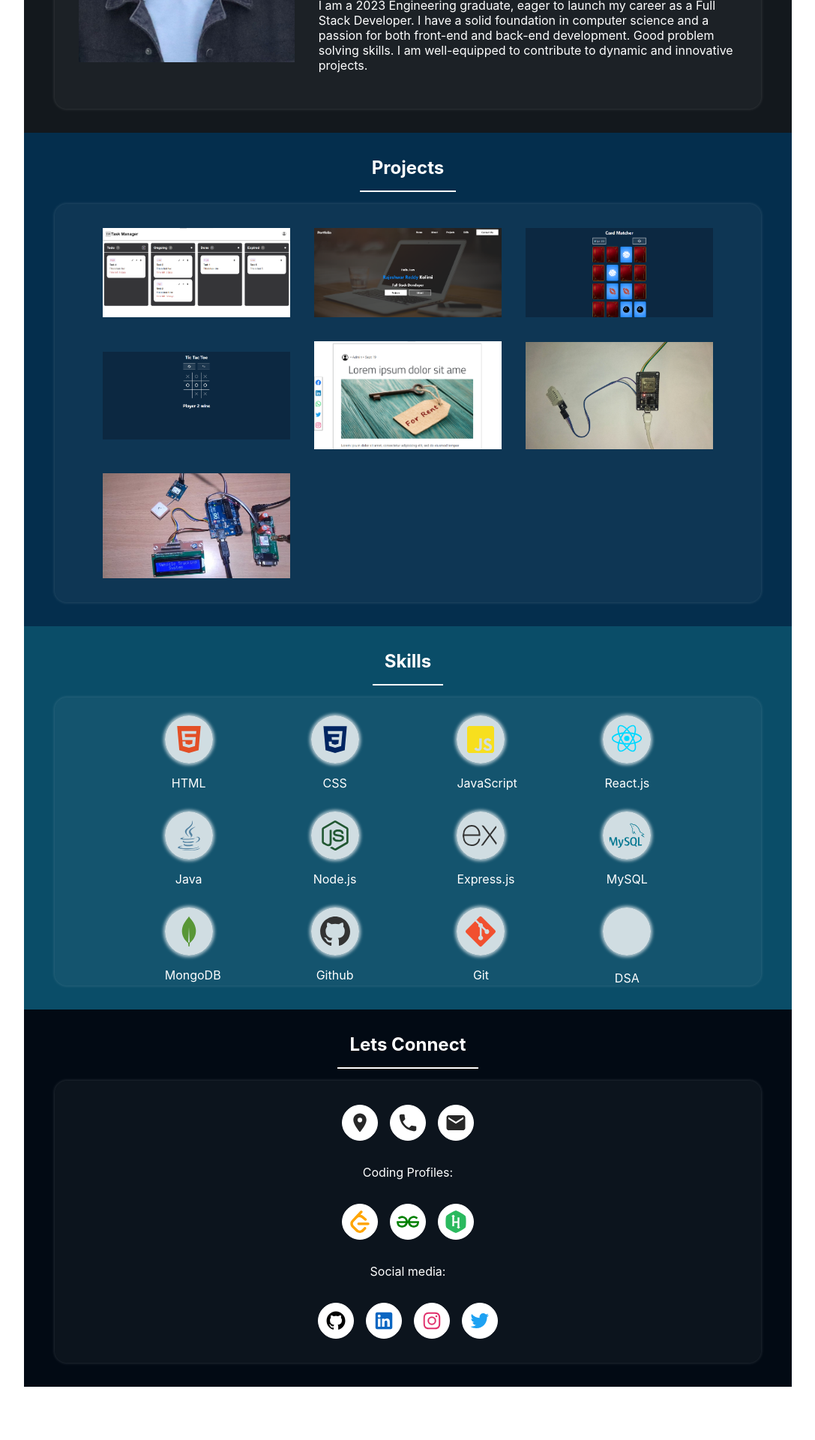
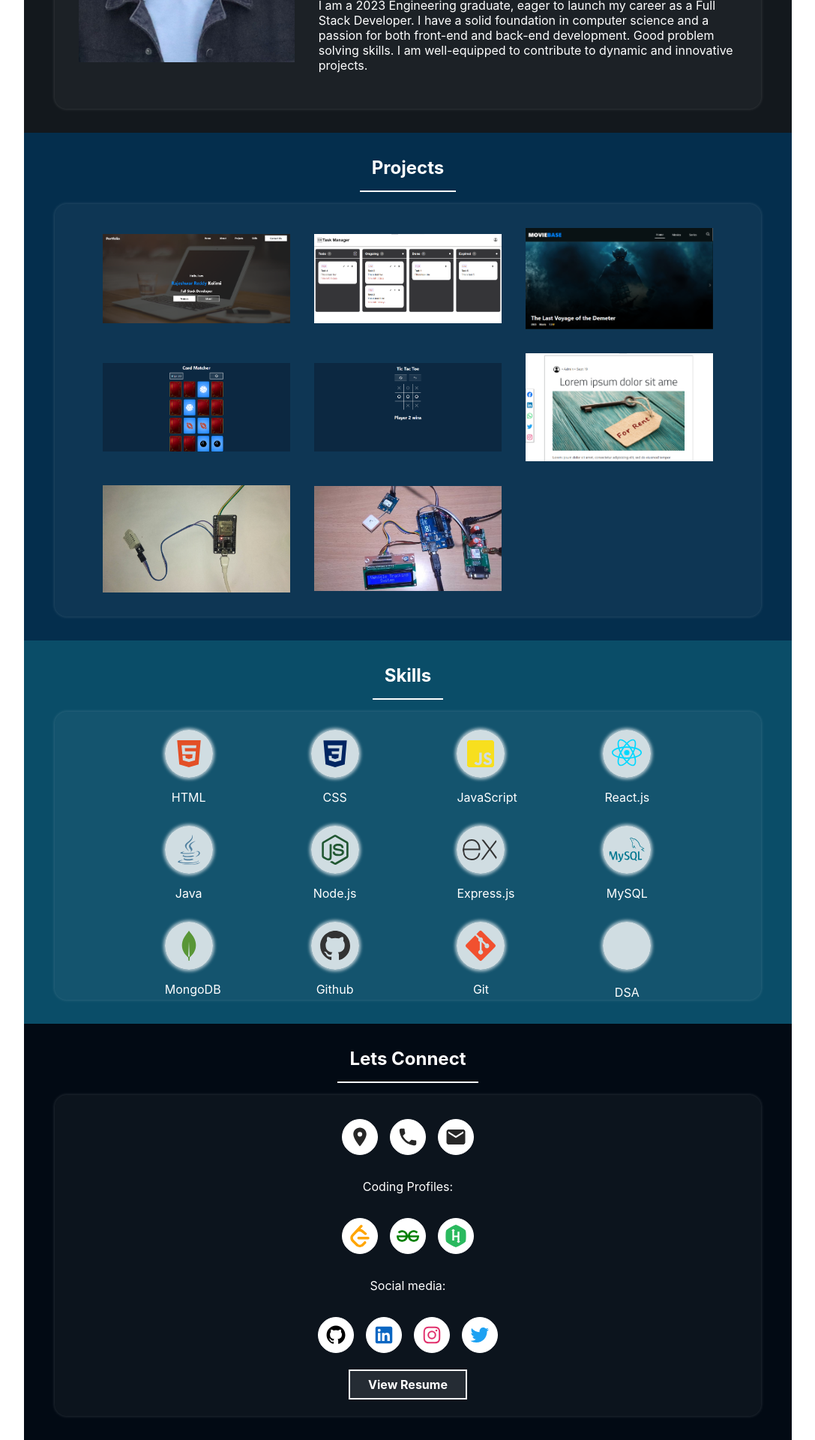
Before and after one commit to RajeshwarReddyKolimi/Portfolio, a React (Create React App) app: page / in a window 1280 px wide. Shown: the part 1258-3178 px from the top of the page at 75% size, without its empty margins (96-1183 px from the left). Before the commit the page ends 3107 px from the top, so only its background shows below. Built offline with nearby package versions, Linux system fonts and the light colour scheme; some icons are missing.

Commit message:
Projects Upgrade

```diff
--- a/src/Components/Footer.js
+++ b/src/Components/Footer.js
@@ -133,6 +133,15 @@ export default function Footer() {
                         />
                     </a>
                 </div>
+                <div>
+                    <a
+                        href="https://drive.google.com/file/d/1BNBN43Djikx0XDZfQ6YIQ4lLkHkPqfQB/view?usp=sharing"
+                        className="buttons"
+                        target="_blank"
+                    >
+                        View Resume
+                    </a>
+                </div>
             </div>
         </footer>
     );
--- a/src/Components/Projects.js
+++ b/src/Components/Projects.js
@@ -53,6 +53,15 @@ export default function Projects() {
         "Arduino IDE",
     ];
     const skills6 = ["Arduino", "Arduino IDE", "GPS", "GSM"];
+    const skills8 = [
+        "HTML",
+        "CSS",
+        "React.js",
+        "JavaScript",
+        "REST APIs",
+        "Git",
+        "GitHub",
+    ];
     return (
         <section
             ref={targetRef}
@@ -63,6 +72,15 @@ export default function Projects() {
             <div className="projects">
                 <ProjectCard
                     showItems={showItems}
+                    imgSrc="/Portfolio.png"
+                    title="Portfolio"
+                    skills={skills2}
+                    git="https://github.com/RajeshwarReddyKolimi/Portfolio"
+                    web="https://portfolio-rajeshwar.netlify.app/"
+                    description="Portfolio is a React based website which features my personal and professional information. It provides basic details of me, skills, projects, contact details in a attractive manner."
+                />
+                <ProjectCard
+                    showItems={showItems}
                     imgSrc="/TaskManager.png"
                     title="Task Manager"
                     skills={skills1}
@@ -70,14 +88,15 @@ export default function Projects() {
                     web="https://task-manager-by-rajeshwar.netlify.app/"
                     description="Task Manager is a web application which allows users to Login/Signup, add, delete, update tasks, set deadlines, set priorities. The website is built using MERN stack and is responsive."
                 />
+
                 <ProjectCard
                     showItems={showItems}
-                    imgSrc="/Portfolio.png"
-                    title="Portfolio"
-                    skills={skills2}
-                    git="https://github.com/RajeshwarReddyKolimi/Portfolio"
-                    web="https://portfolio-rajeshwar.netlify.app/"
-                    description="Portfolio is a React based website which features my personal and professional information. It provides basic details of me, skills, projects, contact details in a attractive manner."
+                    imgSrc="/MovieAPI.png"
+                    title="MovieBase"
+                    skills={skills8}
+                    git="https://github.com/RajeshwarReddyKolimi/MovieBase"
+                    web="https://moviebase-by-rajeshwar.netlify.app/"
+                    description="The MovieBase is a React and RESTAPI based web application which has the data of various Movies, Series, Artists, etc. This data is taken from TMDB API. The Site has features like Searching Movies, Series, Artists; view detailed information regarding each; various filtering options like language, genre, year, rating, etc; provides Streaming platform  information for each Movie and Series."
                 />
                 <ProjectCard
                     showItems={showItems}
```
Also changed, not shown: public/MovieAPI.png (added), public/ProfilePic3.jpg (added).
